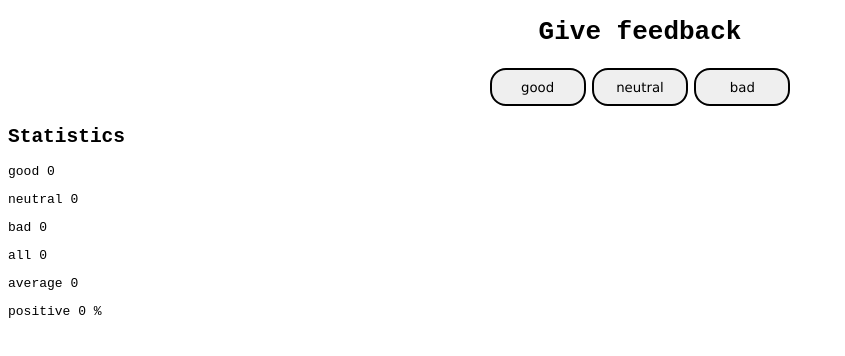
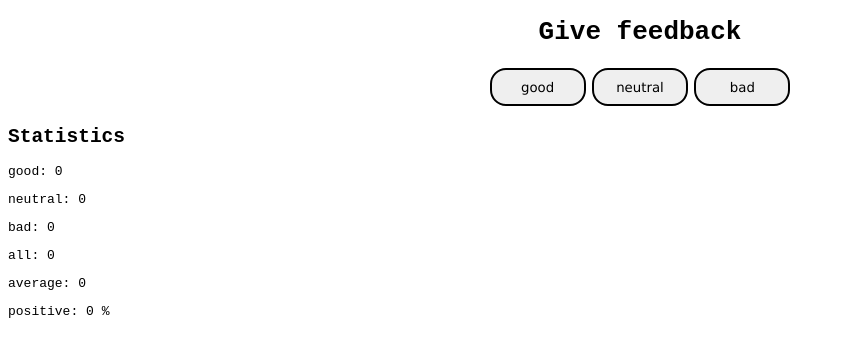
Before and after one commit to Saima445/02-react-unicafe, a React app: page / in a window 1280 px wide. Shown: the top 356 px of the page, without its empty margins (0-845 px from the left). Built offline with nearby package versions, Linux system fonts and the light colour scheme; the HTML template or start-up script is replaced by a standard one.

Commit message:
05 sovellusta refaktoroitu ja tilastojen näyttäminen eriytetty omaan komponenttiin.

```diff
--- a/src/App.jsx
+++ b/src/App.jsx
@@ -1,6 +1,7 @@
 import { useState } from "react";
+import "./App.css";
 import Button from "./components/Button";
-import "./App.css";
+import Statistic from "./components/Statistic";
 
 const App = () => {
   const [good, setGood] = useState(0);
@@ -25,18 +26,24 @@ const App = () => {
   return (
     <>
       <h1>Give feedback</h1>
-      <section class="buttons">
+      <section className="buttons">
         <Button handleClick={() => setGood(good + 1)} text="good" />
         <Button handleClick={() => setNeutral(neutral + 1)} text="neutral" />
         <Button handleClick={() => setBad(bad + 1)} text="bad" />
       </section>
       <h2>Statistics</h2>
-      <p>good {good}</p>
+      <Statistic value={good} text="good" />
+      <Statistic value={neutral} text="neutral" />
+      <Statistic value={bad} text="bad" />
+      <Statistic value={all} text="all" />
+      <Statistic value={average()} text="average" />
+      <Statistic value={positivePercentage()} text="positive" text2="%" />
+      {/* <p>good {good}</p>
       <p>neutral {neutral}</p>
       <p>bad {bad}</p>
       <p>all {all}</p>
       <p>average {average()}</p>
-      <p>positive {positivePercentage()} %</p>
+      <p>positive {positivePercentage()} %</p> */}
     </>
   );
 };
--- /dev/null
+++ b/src/components/Statistic.jsx
@@ -0,0 +1,11 @@
+const Statistic = (props) => {
+  return (
+    <section>
+      <p>
+        {props.text}: <span>{props.value}</span> {props.text2}
+      </p>
+    </section>
+  );
+};
+
+export default Statistic;
```
